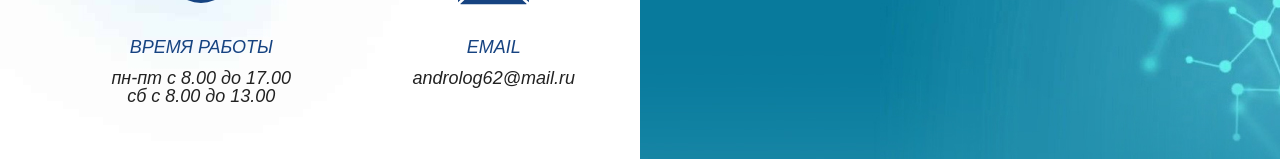
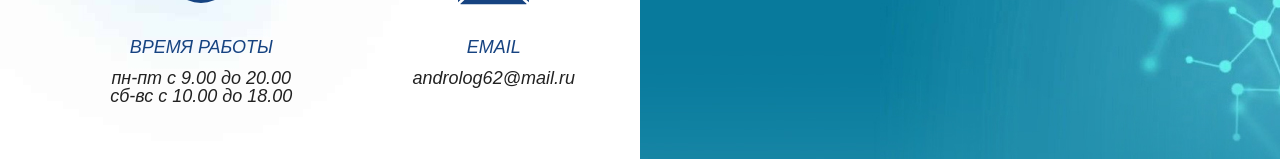
Before and after one commit to Fishness-developer/androlog, a plain HTML site: page index.html in a window 1280 px wide. Shown: the part 4914-5073 px from the top of the page. Drawn offline with Linux system fonts and the light colour scheme; a web font is replaced by a local one.

Commit message:
Add files via upload

```diff
--- a/index.html
+++ b/index.html
@@ -246,8 +246,8 @@
 						<div class="map_cont"> <h4 class="blue bottom_20">Адрес</h4> <p>г. Москва, ул. Генерала Глаголева, д. 19, корп 1</p> </div>
 					</div>
 					<div class="flex top_50">
-						<div class="time_cont"><h4 class="blue bottom_20">Время работы</h4> <p>пн-пт с 8.00 до 17.00 <br/>
-сб с 8.00 до 13.00</p>  </div>
+						<div class="time_cont"><h4 class="blue bottom_20">Время работы</h4> <p>пн-пт с 9.00 до 20.00 <br/>
+сб-вс с 10.00 до 18.00</p>  </div>
 						<div class="mail_cont"><h4 class="blue bottom_20">Email</h4> <p><a href="mailto:androlog62@mail.ru">androlog62@mail.ru</a> </p> </div>
 					</div>
 				</div>
```
